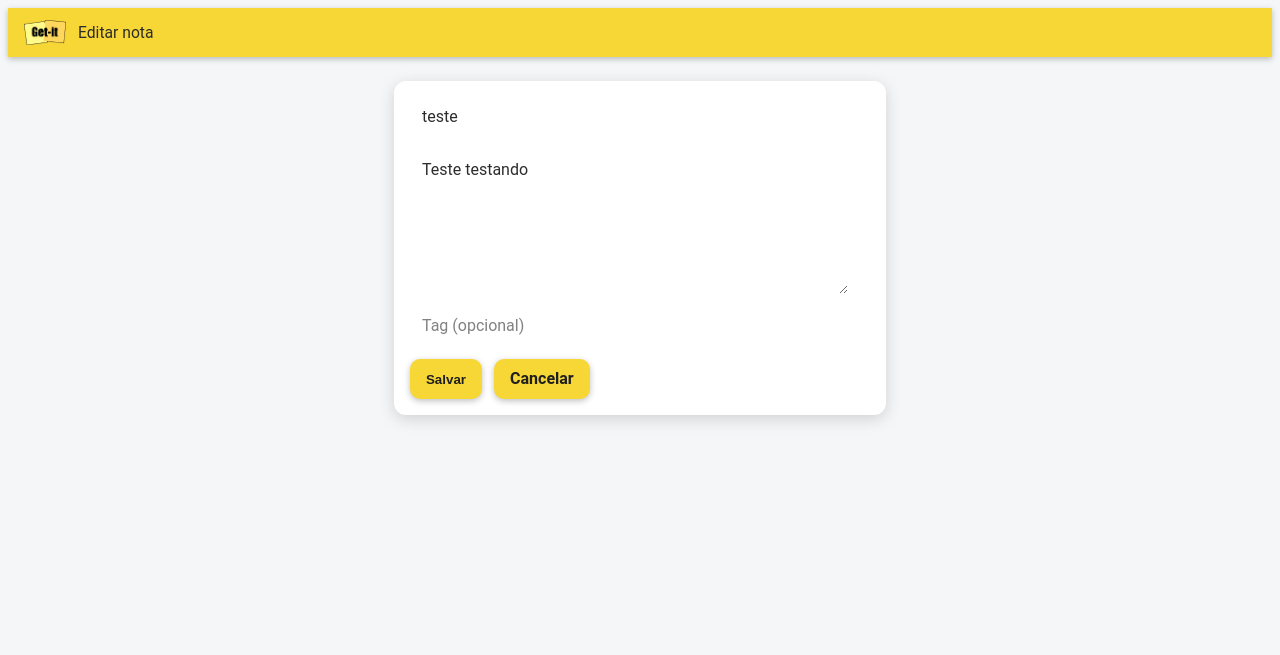
After one commit to insper-classroom/projeto-1-parte-b-anaclaramartinelli20, a Django app: page /edit/1/ in a window 1280 px wide. The commit adds this page. Shown: the top 655 px of the page. Run offline with Django 5.2, Linux system fonts and the light colour scheme; data comes from the database, SQL or seed files in the repository; both versions use the stored data as it was after the commit.

Commit message:
parte B, mas o css da tag não está funcionando

```diff
--- a/notes/models.py
+++ b/notes/models.py
@@ -1,5 +1,9 @@
 from django.db import models
+
+class Tag(models.Model):
+    name = models.CharField(max_length=50, unique=True)
 
 class Note(models.Model):
     title = models.CharField(max_length=200, default="")
     content = models.TextField(null=True, default="")
+    tag = models.ForeignKey(Tag, null=True, blank=True, on_delete=models.SET_NULL)
--- a/notes/static/getit.css
+++ b/notes/static/getit.css
@@ -227,6 +227,31 @@ body{
   text-decoration: none;   /* remove sublinhado dos links */
 }
 
+/* --- Chip de tag --- */
+.tag-chip {
+  display: inline-block;
+  padding: .35rem .7rem;
+  border-radius: 999px;
+  background: #FFD233;          /* amarelinho do mock */
+  color: #111;
+  font-weight: 700;
+  font-size: .9rem;
+  line-height: 1;
+  text-decoration: none;         /* tira o sublinhado roxo */
+  box-shadow: 0 2px 0 rgba(0,0,0,.12);
+}
+
+.card .tag-chip {               /* espaço do conteúdo pra tag */
+  margin-top: .75rem;
+}
+
+.tag-chip:hover {
+  filter: brightness(0.98);
+  transform: translateY(-1px);
+  box-shadow: 0 3px 6px rgba(0,0,0,.15);
+}
+
+
 
 /* posicionamento vertical em relação à lixeira */
 .icon-delete { top: 8px; }
--- /dev/null
+++ b/notes/templates/notes/edit.html
@@ -0,0 +1,41 @@
+{% extends "notes/base.html" %}
+{% load static %}
+
+<a class="btn" href="{% url 'tag_list' %}">Todas as tags</a>
+
+{% block content %}
+<div class="appbar">
+  <img src="{% static 'img/logo-getit.png' %}" class="logo" />
+  <span class="subtitle">Editar nota</span>
+</div>
+
+<main class="container">
+  <form class="form-card" method="post" action="{% url 'edit' note.id %}">
+    {% csrf_token %}
+    <input
+      class="form-card-title"
+      type="text"
+      name="titulo"
+      placeholder="Título"
+      value="{{ note.title }}"
+      required
+    />
+    <textarea
+      class="autoresize"
+      name="detalhes"
+      placeholder="Digite o conteúdo..."
+      rows="6"
+      required
+    >{{ note.content }}</textarea>
+
+    <input class="form-card-title" type="text" name="tag"
+       placeholder="Tag (opcional)"
+       value="{% if note.tag %}{{ note.tag.name }}{% endif %}">
+
+    <div style="display:flex; gap:12px">
+      <button class="btn" type="submit">Salvar</button>
+      <a class="btn" href="{% url 'index' %}" style="text-align:center; text-decoration:none">Cancelar</a>
+    </div>
+  </form>
+</main>
+{% endblock %}
--- a/notes/urls.py
+++ b/notes/urls.py
@@ -4,4 +4,8 @@ from . import views
 
 urlpatterns = [
     path('', views.index, name='index'),
+    path('delete/<int:note_id>/', views.delete, name='delete'),
+    path('edit/<int:note_id>/', views.edit, name='edit'),
+    path('tags/', views.tag_list, name='tag_list'),
+    path('tags/<int:tag_id>/', views.tag_detail, name='tag_detail'),
 ]
--- a/notes/views.py
+++ b/notes/views.py
@@ -1,5 +1,5 @@
-from django.shortcuts import render, redirect
-from .models import Note
+from django.shortcuts import render, redirect, get_object_or_404
+from .models import Note, Tag
 
 def index(request):
     if request.method == 'POST':
@@ -14,3 +14,52 @@ def index(request):
     else:
         all_notes = Note.objects.all()
         return render(request, 'notes/index.html', {'notes': all_notes})
+
+def delete(request, note_id):
+    note = get_object_or_404(Note, pk=note_id)
+    note.delete()
+    return redirect('index')
+
+def _get_or_create_tag(tag_raw: str):
+    if not tag_raw:
+        return None
+    name = tag_raw.strip()
+    if not name:
+        return None
+    from .models import Tag
+    tag = Tag.objects.filter(name__iexact=name).first()
+    return tag or Tag.objects.create(name=name)
+
+def edit(request, note_id):
+    note = get_object_or_404(Note, pk=note_id)
+    if request.method == 'POST':
+        note.title = request.POST.get('titulo', note.title).strip()
+        note.content = request.POST.get('detalhes', note.content)
+        tag_input = request.POST.get('tag', '')
+
+        note.tag = _get_or_create_tag(tag_input)  # vazio → None; texto → Tag
+        note.save()
+        return redirect('index')
+    return render(request, 'notes/edit.html', {'note': note})
+
+def index(request):
+    if request.method == 'POST':
+        title = request.POST.get('titulo', '').strip()
+        content = request.POST.get('detalhes', '')
+        tag_input = request.POST.get('tag', '')
+
+        tag = _get_or_create_tag(tag_input)
+        Note.objects.create(title=title, content=content, tag=tag)
+        return redirect('index')
+
+    all_notes = Note.objects.all().order_by('-id')
+    return render(request, 'notes/index.html', {'notes': all_notes})
+
+def tag_list(request):
+    tags = Tag.objects.order_by('name')
+    return render(request, 'notes/tag_list.html', {'tags': tags})
+
+def tag_detail(request, tag_id):
+    tag = get_object_or_404(Tag, pk=tag_id)
+    notes = Note.objects.filter(tag=tag).order_by('-id')
+    return render(request, 'notes/tag_detail.html', {'tag': tag, 'notes': notes})
```
Also changed, not shown: getit/settings.py (+6 -3 lines), notes/admin.py (+7 -2 lines), notes/templates/notes/index.html (+11 -8 lines), notes/templates/notes/tag_detail.html (added, +22 -0 lines), notes/templates/notes/tag_list.html (added, +14 -0 lines), README.md, db.sqlite3, notes/migrations/0005_tag_note_tag.py (added), notes/static/img/favorite.png (deleted), notes/static/img/favorite_filled.png (deleted).
